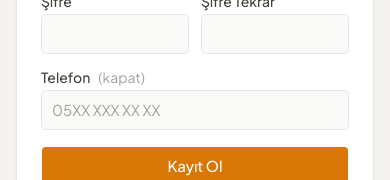
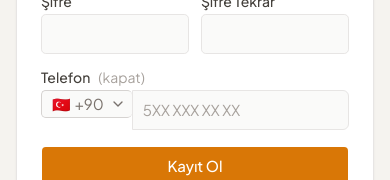
Before and after one commit to SerhanBaymaz/unilostitem-web, a React (Vite) app: page /register in a window 390 px wide. Shown: the part 479-659 px from the top of the page. Built offline with nearby package versions, Linux system fonts and the light colour scheme; no server answers.

Commit message:
feat: add country code selector to phone input (Turkey default)

```diff
--- a/src/i18n/locales/en.json
+++ b/src/i18n/locales/en.json
@@ -54,7 +54,8 @@
 		"required": "This field is required",
 		"invalidEmail": "Invalid email address",
 		"passwordMin": "Password must be at least 6 characters",
-		"passwordMatch": "Passwords do not match"
+		"passwordMatch": "Passwords do not match",
+		"invalidPhone": "Invalid phone number format"
 	},
 	"items": {
 		"title": "Lost and Found Items",
--- a/src/i18n/locales/tr.json
+++ b/src/i18n/locales/tr.json
@@ -54,7 +54,8 @@
 		"required": "Bu alan zorunludur",
 		"invalidEmail": "Geçersiz e-posta adresi",
 		"passwordMin": "Şifre en az 6 karakter olmalıdır",
-		"passwordMatch": "Şifreler eşleşmiyor"
+		"passwordMatch": "Şifreler eşleşmiyor",
+		"invalidPhone": "Geçersiz telefon numarası formatı"
 	},
 	"items": {
 		"title": "Kayıp ve Buluntu İlanları",
--- a/src/pages/ProfilePage.tsx
+++ b/src/pages/ProfilePage.tsx
@@ -6,7 +6,7 @@ import { Input } from "@/components/ui/input";
 import { Label } from "@/components/ui/label";
 import { Separator } from "@/components/ui/separator";
 import { useProfile, useUpdateProfile } from "@/features/auth/hooks";
-import { EmptyState } from "@/shared/components";
+import { EmptyState, PhoneInput } from "@/shared/components";
 
 function formatDate(dateStr: string): string {
 	if (!dateStr) return "—";
@@ -149,12 +149,11 @@ export default function ProfilePage() {
 								<Label htmlFor="phone" className="text-stone-700 dark:text-stone-300">
 									{t("profile.phone")}
 								</Label>
-								<Input
+								<PhoneInput
 									id="phone"
 									value={phone}
-									onChange={(e) => setPhone(e.target.value)}
-									placeholder={t("profile.phone")}
-									className="h-10 rounded-md border-stone-200 bg-stone-50 text-[15px] placeholder:text-stone-400 focus-visible:border-amber-500 focus-visible:ring-amber-500/20 dark:border-stone-700 dark:bg-stone-800/50 dark:placeholder:text-stone-500"
+									onChange={setPhone}
+									placeholder="5XX XXX XX XX"
 								/>
 							</div>
 
--- a/src/pages/RegisterPage.tsx
+++ b/src/pages/RegisterPage.tsx
@@ -1,6 +1,6 @@
 import { zodResolver } from "@hookform/resolvers/zod";
 import { Loader2 } from "lucide-react";
-import { useForm } from "react-hook-form";
+import { Controller, useForm } from "react-hook-form";
 import { useTranslation } from "react-i18next";
 import { Link } from "react-router";
 import { z } from "zod";
@@ -9,6 +9,9 @@ import { Input } from "@/components/ui/input";
 import { Label } from "@/components/ui/label";
 import { Separator } from "@/components/ui/separator";
 import { useRegister } from "@/features/auth/hooks";
+import { PhoneInput } from "@/shared/components";
+
+const PHONE_REGEX = /^\+\d+$/;
 
 const registerSchema = z
 	.object({
@@ -17,7 +20,10 @@ const registerSchema = z
 		email: z.string().min(1, "auth.required").email("auth.invalidEmail"),
 		password: z.string().min(6, "auth.passwordMin"),
 		confirmPassword: z.string().min(1, "auth.required"),
-		phoneNumber: z.string().optional(),
+		phoneNumber: z
+			.string()
+			.optional()
+			.refine((val) => !val || PHONE_REGEX.test(val), "auth.invalidPhone"),
 	})
 	.refine((data) => data.password === data.confirmPassword, {
 		message: "auth.passwordMatch",
@@ -33,6 +39,7 @@ export default function RegisterPage() {
 	const {
 		register,
 		handleSubmit,
+		control,
 		formState: { errors },
 	} = useForm<RegisterFormData>({
 		resolver: zodResolver(registerSchema),
@@ -165,14 +172,21 @@ export default function RegisterPage() {
 							({t("common.close").toLowerCase()})
 						</span>
 					</Label>
-					<Input
-						id="phoneNumber"
-						type="tel"
-						autoComplete="tel"
-						placeholder="05XX XXX XX XX"
-						className="h-10 rounded-md border-stone-200 bg-stone-50 text-[15px] placeholder:text-stone-400 focus-visible:border-amber-500 focus-visible:ring-amber-500/20 dark:border-stone-700 dark:bg-stone-800/50 dark:placeholder:text-stone-500"
-						{...register("phoneNumber")}
+					<Controller
+						name="phoneNumber"
+						control={control}
+						render={({ field }) => (
+							<PhoneInput
+								id="phoneNumber"
+								value={field.value ?? ""}
+								onChange={field.onChange}
+								placeholder="5XX XXX XX XX"
+							/>
+						)}
 					/>
+					{errors.phoneNumber?.message && (
+						<p className="text-[13px] text-red-600">{t(errors.phoneNumber.message)}</p>
+					)}
 				</div>
 
 				{/* Submit */}
--- /dev/null
+++ b/src/shared/components/PhoneInput.tsx
@@ -0,0 +1,194 @@
+import { useCallback, useMemo } from "react";
+import { Input } from "@/components/ui/input";
+import {
+	Select,
+	SelectContent,
+	SelectItem,
+	SelectScrollDownButton,
+	SelectScrollUpButton,
+	SelectTrigger,
+	SelectValue,
+} from "@/components/ui/select";
+import { cn } from "@/lib/utils";
+
+export interface Country {
+	code: string;
+	dialCode: string;
+	flag: string;
+	name: string;
+}
+
+const COUNTRIES: Country[] = [
+	{ code: "TR", dialCode: "90", flag: "\u{1F1F9}\u{1F1F7}", name: "Turkey" },
+	{ code: "DE", dialCode: "49", flag: "\u{1F1E9}\u{1F1EA}", name: "Germany" },
+	{ code: "US", dialCode: "1", flag: "\u{1F1FA}\u{1F1F8}", name: "United States" },
+	{ code: "GB", dialCode: "44", flag: "\u{1F1EC}\u{1F1E7}", name: "United Kingdom" },
+	{ code: "FR", dialCode: "33", flag: "\u{1F1EB}\u{1F1F7}", name: "France" },
+	{ code: "AZ", dialCode: "994", flag: "\u{1F1E6}\u{1F1FF}", name: "Azerbaijan" },
+	{ code: "GE", dialCode: "995", flag: "\u{1F1EC}\u{1F1EA}", name: "Georgia" },
+	{ code: "RU", dialCode: "7", flag: "\u{1F1F7}\u{1F1FA}", name: "Russia" },
+	{ code: "KZ", dialCode: "7", flag: "\u{1F1F0}\u{1F1FF}", name: "Kazakhstan" },
+	{ code: "UZ", dialCode: "998", flag: "\u{1F1FA}\u{1F1FF}", name: "Uzbekistan" },
+	{ code: "TM", dialCode: "993", flag: "\u{1F1F9}\u{1F1F2}", name: "Turkmenistan" },
+	{ code: "KG", dialCode: "996", flag: "\u{1F1F0}\u{1F1EC}", name: "Kyrgyzstan" },
+	{ code: "IR", dialCode: "98", flag: "\u{1F1EE}\u{1F1F7}", name: "Iran" },
+	{ code: "IQ", dialCode: "964", flag: "\u{1F1EE}\u{1F1F6}", name: "Iraq" },
+	{ code: "SY", dialCode: "963", flag: "\u{1F1F8}\u{1F1FE}", name: "Syria" },
+	{ code: "AF", dialCode: "93", flag: "\u{1F1E6}\u{1F1EB}", name: "Afghanistan" },
+	{ code: "PK", dialCode: "92", flag: "\u{1F1F5}\u{1F1F0}", name: "Pakistan" },
+	{ code: "IN", dialCode: "91", flag: "\u{1F1EE}\u{1F1F3}", name: "India" },
+	{ code: "CN", dialCode: "86", flag: "\u{1F1E8}\u{1F1F3}", name: "China" },
+	{ code: "UA", dialCode: "380", flag: "\u{1F1FA}\u{1F1E6}", name: "Ukraine" },
+	{ code: "BG", dialCode: "359", flag: "\u{1F1E7}\u{1F1EC}", name: "Bulgaria" },
+	{ code: "NL", dialCode: "31", flag: "\u{1F1F3}\u{1F1F1}", name: "Netherlands" },
+	{ code: "IT", dialCode: "39", flag: "\u{1F1EE}\u{1F1F9}", name: "Italy" },
+	{ code: "ES", dialCode: "34", flag: "\u{1F1EA}\u{1F1F8}", name: "Spain" },
+	{ code: "GR", dialCode: "30", flag: "\u{1F1EC}\u{1F1F7}", name: "Greece" },
+	{ code: "SA", dialCode: "966", flag: "\u{1F1F8}\u{1F1E6}", name: "Saudi Arabia" },
+	{ code: "AE", dialCode: "971", flag: "\u{1F1E6}\u{1F1EA}", name: "UAE" },
+	{ code: "EG", dialCode: "20", flag: "\u{1F1EA}\u{1F1EC}", name: "Egypt" },
+	{ code: "KR", dialCode: "82", flag: "\u{1F1F0}\u{1F1F7}", name: "South Korea" },
+	{ code: "JP", dialCode: "81", flag: "\u{1F1EF}\u{1F1F5}", name: "Japan" },
+];
+
+const DEFAULT_COUNTRY = COUNTRIES[0];
+
+const SORTED_BY_LENGTH = [...COUNTRIES].sort((a, b) => b.dialCode.length - a.dialCode.length);
+
+function parsePhoneValue(value: string): { country: Country; localNumber: string } {
+	if (!value.startsWith("+")) {
+		return { country: DEFAULT_COUNTRY, localNumber: "" };
+	}
+	const digits = value.slice(1);
+	for (const country of SORTED_BY_LENGTH) {
+		if (digits.startsWith(country.dialCode)) {
+			return { country, localNumber: digits.slice(country.dialCode.length) };
+		}
+	}
+	return { country: DEFAULT_COUNTRY, localNumber: digits };
+}
+
+interface PhoneInputProps {
+	value: string;
+	onChange: (value: string) => void;
+	className?: string;
+	id?: string;
+	disabled?: boolean;
+	placeholder?: string;
+}
+
+export function PhoneInput({
+	value,
+	onChange,
+	className,
+	id,
+	disabled,
+	placeholder,
+}: PhoneInputProps) {
+	const { country, localNumber } = useMemo(() => parsePhoneValue(value), [value]);
+
+	const emitChange = useCallback(
+		(dialCode: string, number: string) => {
+			const trimmed = number.replace(/\D/g, "");
+			if (!trimmed) {
+				onChange("");
+				return;
+			}
+			onChange(`+${dialCode}${trimmed}`);
+		},
+		[onChange],
+	);
+
+	const handleCountryChange = useCallback(
+		(dialCode: string | null) => {
+			if (!dialCode) return;
+			emitChange(dialCode, localNumber);
+		},
+		[emitChange, localNumber],
+	);
+
+	const handleNumberChange = useCallback(
+		(e: React.ChangeEvent<HTMLInputElement>) => {
+			const raw = e.target.value.replace(/\D/g, "");
+			emitChange(country.dialCode, raw);
+		},
+		[emitChange, country.dialCode],
+	);
+
+	return (
+		<div className={cn("flex", className)}>
+			<Select value={country.dialCode} onValueChange={handleCountryChange}>
+				<SelectTrigger
+					size="sm"
+					className="h-10 shrink-0 rounded-r-none border-r-0 bg-stone-50 pr-1.5 pl-2.5 text-[15px] focus-visible:z-10 focus-visible:border-amber-500 focus-visible:ring-amber-500/20 dark:border-stone-700 dark:bg-stone-800/50"
+				>
+					<SelectValue>
+						<span className="flex items-center gap-1">
+							<span>{country.flag}</span>
+							<span className="text-stone-500 dark:text-stone-400">+{country.dialCode}</span>
+						</span>
+					</SelectValue>
+				</SelectTrigger>
+				<SelectContent align="start" alignItemWithTrigger={false}>
+					<SelectScrollUpButton />
+					{COUNTRIES.map((c) => (
+						<SelectItem key={`${c.code}-${c.dialCode}`} value={c.dialCode}>
+							<span className="flex items-center gap-2">
+								<span>{c.flag}</span>
+								<span className="text-stone-600 dark:text-stone-300">{getLocalTrName(c.code)}</span>
+								<span className="text-stone-400 dark:text-stone-500">+{c.dialCode}</span>
+							</span>
+						</SelectItem>
+					))}
+					<SelectScrollDownButton />
+				</SelectContent>
+			</Select>
+			<Input
+				id={id}
+				type="tel"
+				autoComplete="tel"
+				disabled={disabled}
+				placeholder={placeholder ?? "5XX XXX XX XX"}
+				value={localNumber}
+				onChange={handleNumberChange}
+				className="h-10 rounded-l-none border-stone-200 bg-stone-50 text-[15px] placeholder:text-stone-400 focus-visible:border-amber-500 focus-visible:ring-amber-500/20 dark:border-stone-700 dark:bg-stone-800/50 dark:placeholder:text-stone-500"
+			/>
+		</div>
+	);
+}
+
+function getLocalTrName(code: string): string {
+	const map: Record<string, string> = {
+		TR: "Türkiye",
+		DE: "Almanya",
+		US: "Amerika",
+		GB: "İngiltere",
+		FR: "Fransa",
+		AZ: "Azerbaycan",
+		GE: "Gürcistan",
+		RU: "Rusya",
+		KZ: "Kazakistan",
+		UZ: "Özbekistan",
+		TM: "Türkmenistan",
+		KG: "Kırgızistan",
+		IR: "İran",
+		IQ: "Irak",
+		SY: "Suriye",
+		AF: "Afganistan",
+		PK: "Pakistan",
+		IN: "Hindistan",
+		CN: "Çin",
+		UA: "Ukrayna",
+		BG: "Bulgaristan",
+		NL: "Hollanda",
+		IT: "İtalya",
+		ES: "İspanya",
+		GR: "Yunanistan",
+		SA: "Suudi Arabistan",
+		AE: "BAE",
+		EG: "Mısır",
+		KR: "Güney Kore",
+		JP: "Japonya",
+	};
+	return map[code] ?? code;
+}
--- a/src/shared/components/index.ts
+++ b/src/shared/components/index.ts
@@ -12,5 +12,6 @@ export { ItemCardSkeleton, ItemDetailSkeleton, ListSkeleton } from "./LoadingSke
 export { Pagination } from "./Pagination";
 export { ProtectedRoute } from "./ProtectedRoute";
 export { ThemeToggle } from "./ThemeToggle";
+export { PhoneInput } from "./PhoneInput";
 export type { TimelineEntry } from "./Timeline";
 export { Timeline } from "./Timeline";
```
